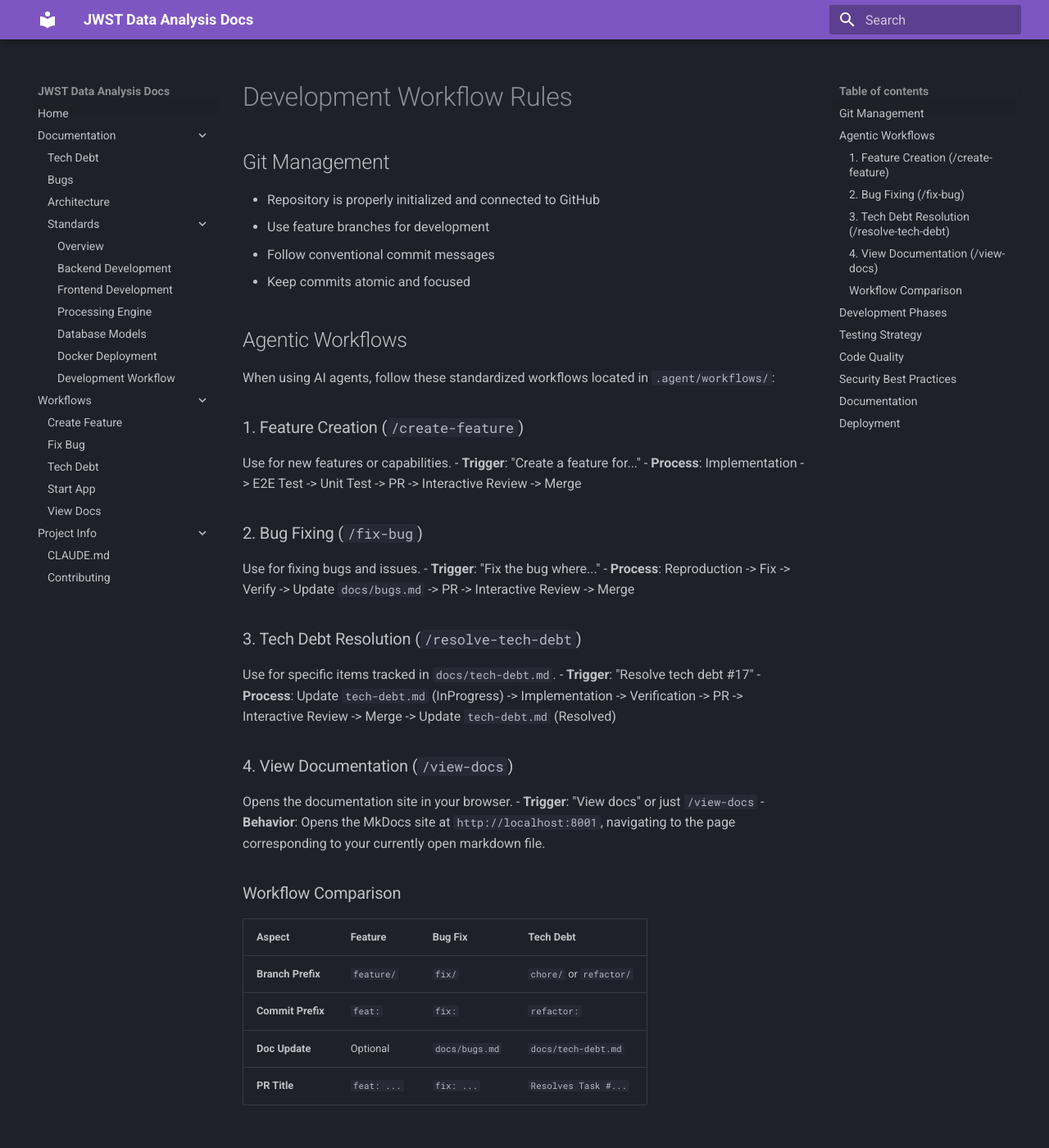
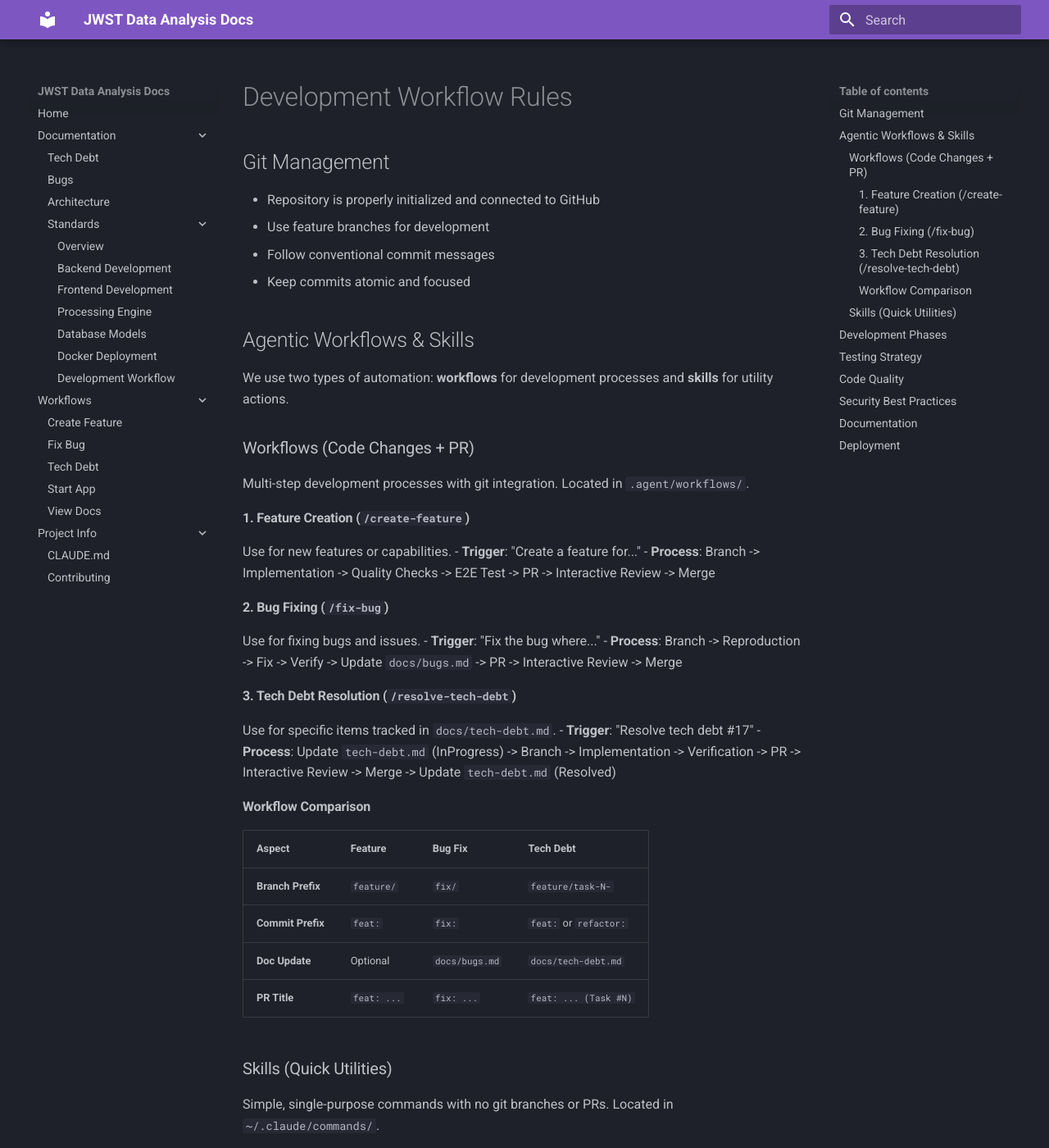
Before and after one commit to Snoww3d/jwst-data-analysis, an MkDocs documentation site: the page built from docs/standards/development-workflow.md, in a window 1280 px wide and 1400 px high. Shown: the whole window at 82% size. Built offline with MkDocs 1.6.1 and Material for MkDocs 9.7.7, drawn with Linux system fonts in a browser that asks for light colours; some of the changed text lies outside the part shown.

Commit message:
docs: clarify distinction between skills and workflows
- Remove view-docs.md and start-application.md from workflows
  (they don't involve code changes or PRs)
- Create start-application skill in ~/.claude/commands/
- Update CLAUDE.md with new "Agentic Workflows & Skills" section
- Update docs/standards/development-workflow.md with same structure
- Add /fix-bug to workflow documentation (was missing)

Skills are quick utilities (no git), workflows are dev processes (with PR).

Co-Authored-By: Claude Opus 4.5 <noreply@anthropic.com>

```diff
--- a/docs/standards/development-workflow.md
+++ b/docs/standards/development-workflow.md
@@ -7,37 +7,49 @@
 - Follow conventional commit messages
 - Keep commits atomic and focused
 
-## Agentic Workflows
-When using AI agents, follow these standardized workflows located in `.agent/workflows/`:
+## Agentic Workflows & Skills
 
-### 1. Feature Creation (`/create-feature`)
+We use two types of automation: **workflows** for development processes and **skills** for utility actions.
+
+### Workflows (Code Changes + PR)
+
+Multi-step development processes with git integration. Located in `.agent/workflows/`.
+
+#### 1. Feature Creation (`/create-feature`)
 Use for new features or capabilities.
 - **Trigger**: "Create a feature for..."
-- **Process**: Implementation -> E2E Test -> Unit Test -> PR -> Interactive Review -> Merge
+- **Process**: Branch -> Implementation -> Quality Checks -> E2E Test -> PR -> Interactive Review -> Merge
 
-### 2. Bug Fixing (`/fix-bug`)
+#### 2. Bug Fixing (`/fix-bug`)
 Use for fixing bugs and issues.
 - **Trigger**: "Fix the bug where..."
-- **Process**: Reproduction -> Fix -> Verify -> Update `docs/bugs.md` -> PR -> Interactive Review -> Merge
+- **Process**: Branch -> Reproduction -> Fix -> Verify -> Update `docs/bugs.md` -> PR -> Interactive Review -> Merge
 
-### 3. Tech Debt Resolution (`/resolve-tech-debt`)
+#### 3. Tech Debt Resolution (`/resolve-tech-debt`)
 Use for specific items tracked in `docs/tech-debt.md`.
 - **Trigger**: "Resolve tech debt #17"
-- **Process**: Update `tech-debt.md` (InProgress) -> Implementation -> Verification -> PR -> Interactive Review -> Merge -> Update `tech-debt.md` (Resolved)
+- **Process**: Update `tech-debt.md` (InProgress) -> Branch -> Implementation -> Verification -> PR -> Interactive Review -> Merge -> Update `tech-debt.md` (Resolved)
 
-### 4. View Documentation (`/view-docs`)
-Opens the documentation site in your browser.
-- **Trigger**: "View docs" or just `/view-docs`
-- **Behavior**: Opens the MkDocs site at `http://localhost:8001`, navigating to the page corresponding to your currently open markdown file.
-
-### Workflow Comparison
+#### Workflow Comparison
 
 | Aspect | Feature | Bug Fix | Tech Debt |
 | :--- | :--- | :--- | :--- |
-| **Branch Prefix** | `feature/` | `fix/` | `chore/` or `refactor/` |
-| **Commit Prefix** | `feat:` | `fix:` | `refactor:` |
+| **Branch Prefix** | `feature/` | `fix/` | `feature/task-N-` |
+| **Commit Prefix** | `feat:` | `fix:` | `feat:` or `refactor:` |
 | **Doc Update** | Optional | `docs/bugs.md` | `docs/tech-debt.md` |
-| **PR Title** | `feat: ...` | `fix: ...` | `Resolves Task #...` |
+| **PR Title** | `feat: ...` | `fix: ...` | `feat: ... (Task #N)` |
+
+### Skills (Quick Utilities)
+
+Simple, single-purpose commands with no git branches or PRs. Located in `~/.claude/commands/`.
+
+| Skill | Purpose |
+| :--- | :--- |
+| `/start-application` | Start the full Docker stack with health checks |
+| `/view-docs` | Open documentation site in browser |
+| `/keybindings-help` | Customize keyboard shortcuts |
+
+**Rule of thumb**: If it changes code → workflow. If it's a helper action → skill.
 
 
 ## Development Phases
```
Also changed, not shown: .agent/workflows/start-application.md (deleted, +0 -111 lines), .agent/workflows/view-docs.md (deleted, +0 -36 lines), CLAUDE.md (+21 -12 lines).
